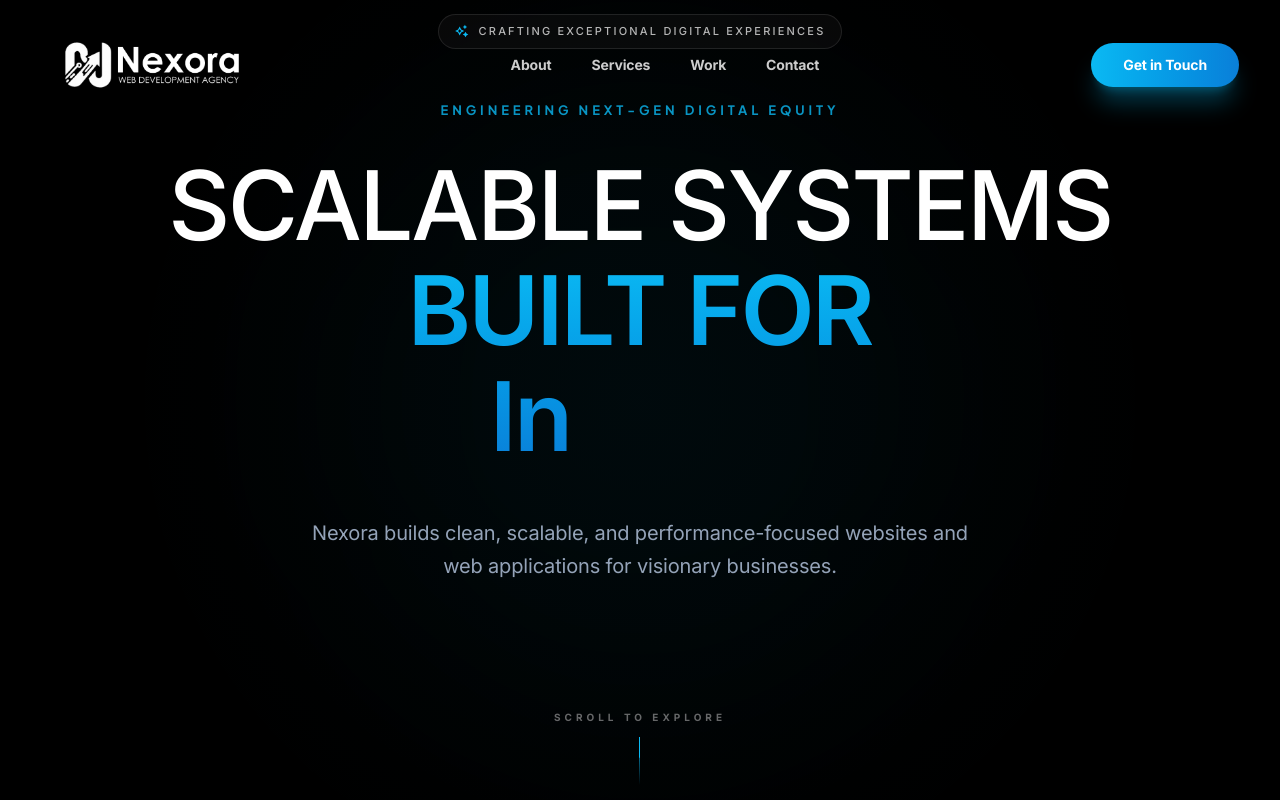
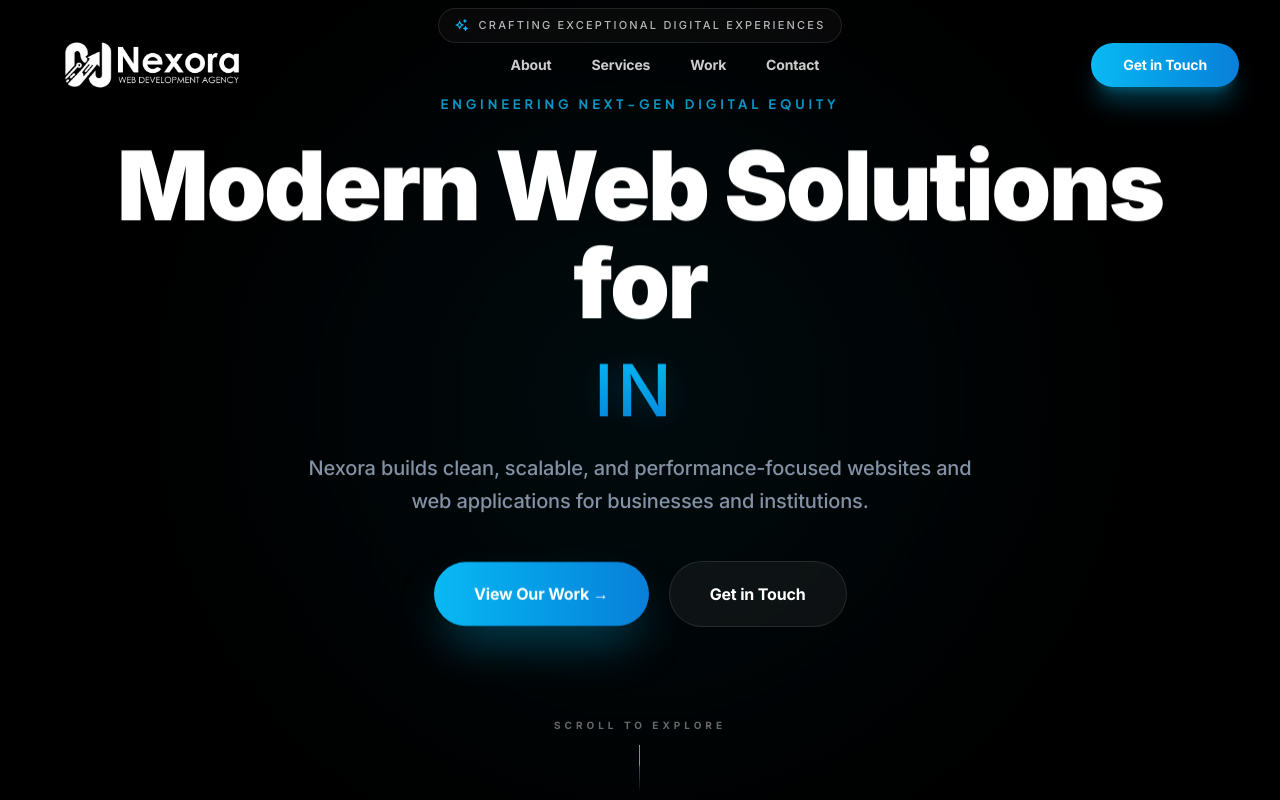
Before and after one commit to navaneethpv/nexora-agency, a Next.js app: page / in a window 1280 px wide. Shown: the top 800 px of the page. Built offline with nearby package versions, Linux system fonts and the light colour scheme.

Commit message:
feat: Implement a scroll-animated product showcase component and a reusable parallax scroll utility.

```diff
--- a/src/components/Hero.tsx
+++ b/src/components/Hero.tsx
@@ -122,30 +122,47 @@ export default function Hero() {
                     <span className="text-[12px] md:text-[13px] font-semibold tracking-[0.3em] text-accent/80 uppercase">Engineering next-gen digital equity</span>
                 </motion.div>
 
-                <motion.h1
-                    initial={{ y: 20, opacity: 0 }}
-                    animate={{ y: 0, opacity: 1 }}
-                    transition={{ duration: 0.6, delay: 0.2, ease: [0.16, 1, 0.3, 1] }}
-                    className="text-[2.5rem] sm:text-6xl md:text-8xl font-medium tracking-tight mb-8 md:mb-12 leading-[1.1] text-white"
-                >
-                    <span className="uppercase">Scalable Systems</span> <br />
-                    <span className="bg-clip-text text-transparent bg-linear-to-b from-accent to-accent-secondary inline-block tracking-tight font-semibold min-h-[1.2em]">
-                        <span className="uppercase">Built for</span> <br />
-                        <span className="inline-block min-w-[300px] text-left">
+                <ParallaxScroll speed={0.1} direction="down">
+                    <h1 className="text-4xl sm:text-6xl md:text-7xl lg:text-8xl font-black tracking-tight mb-6 md:mb-8 leading-[1.1] md:leading-[1.02] gpu-stable text-wrap-balance">
+                        Modern Web Solutions for <br className="hidden md:block" />
+                        <span className="font-medium text-glow bg-clip-text text-transparent bg-linear-to-b from-accent to-accent-secondary min-h-[1.1em] inline-block text-[1.75rem] sm:text-5xl md:text-6xl lg:text-7xl uppercase tracking-wider mt-2 md:mt-0">
                             {currentText}
-                            <span className="inline-block w-[2px] md:w-[3px] h-[0.8em] bg-accent ml-2 animate-[blink_1s_step-end_infinite] align-middle"></span>
+                            <span className="inline-block w-[2px] md:w-[2.5px] h-[0.85em] bg-accent ml-1 md:ml-2 animate-[blink_1s_step-end_infinite] align-middle shadow-[0_0_8px_rgba(11,185,243,0.8)]"></span>
                         </span>
-                    </span>
-                </motion.h1>
+                    </h1>
+                </ParallaxScroll>
 
-                <motion.p
-                    initial={{ y: 20, opacity: 0 }}
-                    animate={{ y: 0, opacity: 1 }}
-                    transition={{ duration: 0.6, delay: 0.3, ease: [0.16, 1, 0.3, 1] }}
-                    className="max-w-[90%] md:max-w-2xl text-base md:text-xl text-secondary mb-12 md:mb-16 leading-relaxed font-normal opacity-90 mx-auto"
-                >
-                    Nexora builds clean, scalable, and performance-focused websites and web applications for visionary businesses.
-                </motion.p>
+                <ParallaxScroll speed={0.25} direction="down">
+                    <p className="max-w-[90%] md:max-w-2xl text-base md:text-xl text-secondary mb-10 md:mb-12 leading-relaxed font-medium opacity-90 mx-auto gpu-stable px-4 md:px-0">
+                        Nexora builds clean, scalable, and performance-focused websites and web applications for businesses and institutions.
+                    </p>
+                </ParallaxScroll>
+
+                <ParallaxScroll speed={0.3} direction="down">
+                    <motion.div
+                        variants={itemVariants}
+                        initial="hidden"
+                        animate="visible"
+                        className="flex flex-col sm:flex-row gap-4 md:gap-5 justify-center items-center w-full sm:w-auto px-6 sm:px-0"
+                    >
+                        <Link href="/#work" className="w-full sm:w-auto">
+                            <div ref={magneticBtn1} className="w-full sm:w-auto">
+                                <button className="w-full sm:w-auto group relative text-white px-8 md:px-10 py-4 md:py-5 rounded-full text-base font-bold hover:brightness-110 transition-all shadow-2xl shadow-accent/40 active:scale-95 flex items-center justify-center gap-3 overflow-hidden bg-linear-to-r from-accent to-accent-secondary">
+                                    <div className="absolute inset-0 bg-white/10 translate-y-full group-hover:translate-y-0 transition-transform duration-300" />
+                                    <span className="relative">View Our Work →</span>
+                                </button>
+                            </div>
+                        </Link>
+                        <div ref={magneticBtn2} className="w-full sm:w-auto">
+                            <Link href="/contact" className="w-full sm:w-auto">
+                                <button className="w-full sm:w-auto group relative bg-white/5 border border-white/10 text-white px-8 md:px-10 py-4 md:py-5 rounded-full text-base font-bold hover:bg-white/10 transition-all backdrop-blur-xl active:scale-95 flex items-center justify-center">
+                                    <div className="absolute inset-0 bg-white/5 opacity-0 group-hover:opacity-100 transition-opacity rounded-full shadow-[0_0_20px_rgba(255,255,255,0.05)]" />
+                                    <span className="relative">Get in Touch</span>
+                                </button>
+                            </Link>
+                        </div>
+                    </motion.div>
+                </ParallaxScroll>
 
                 <ScrollReveal delay={0.6} direction="up" duration={1} distance={20}>
                     <motion.button
--- a/src/components/ParallaxScroll.tsx
+++ b/src/components/ParallaxScroll.tsx
@@ -35,7 +35,7 @@ export default function ParallaxScroll({
         <motion.div
             ref={ref}
             style={{ y: yTransform }}
-            className={`${className} will-change-transform`}
+            className={`relative ${className} will-change-transform`}
         >
             {children}
         </motion.div>
--- a/src/components/home/HomeClient.tsx
+++ b/src/components/home/HomeClient.tsx
@@ -23,14 +23,14 @@ export default function HomeClient() {
 
             <FeaturesSection />
 
-            <div className="flex flex-col gap-32 md:gap-48 pb-32 md:pb-48">
+            <div className="flex flex-col gap-16 md:gap-48 pb-20 md:pb-48">
                 {/* Proof - Selected Work */}
                 <SelectedWork />
 
                 {/* Strategy & Thinking - Process */}
                 <div className="section-container">
                     <ScrollReveal>
-                        <section className="river-flow rounded-[3rem] border border-white/5 px-4 py-8 md:py-24">
+                        <section className="river-flow rounded-[2rem] md:rounded-[3rem] border border-white/5 px-4 py-12 md:py-24">
                             <Process />
                         </section>
                     </ScrollReveal>
@@ -44,7 +44,7 @@ export default function HomeClient() {
                 </ScrollReveal>
 
                 <div className="section-container">
-                    <div className="flex flex-col gap-32 md:gap-48">
+                    <div className="flex flex-col gap-16 md:gap-48">
                         <ScrollReveal>
                             <Testimonial />
                         </ScrollReveal>
```
Also changed, not shown: src/components/MockupShowcase.tsx (+20 -14 lines).
